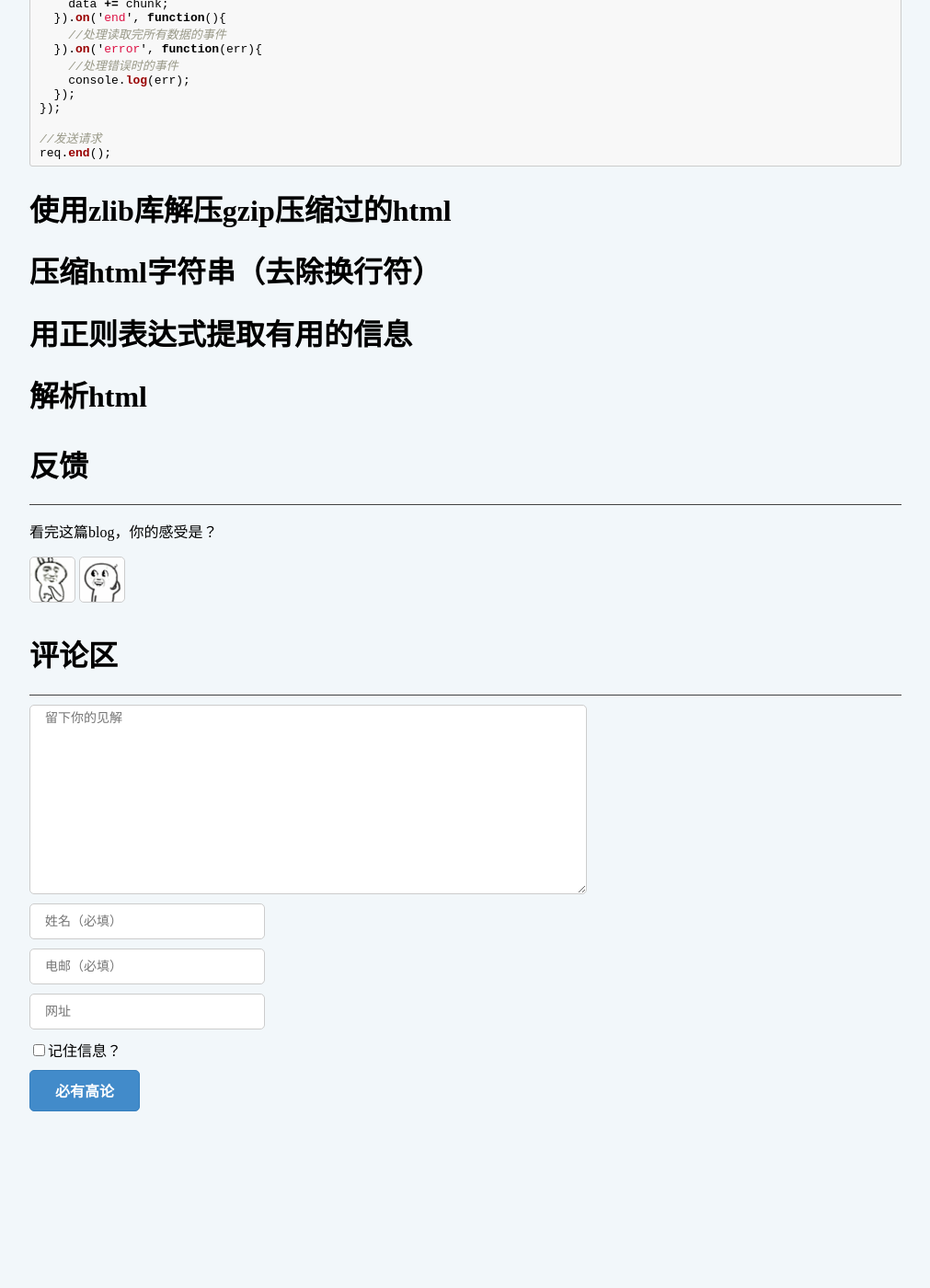
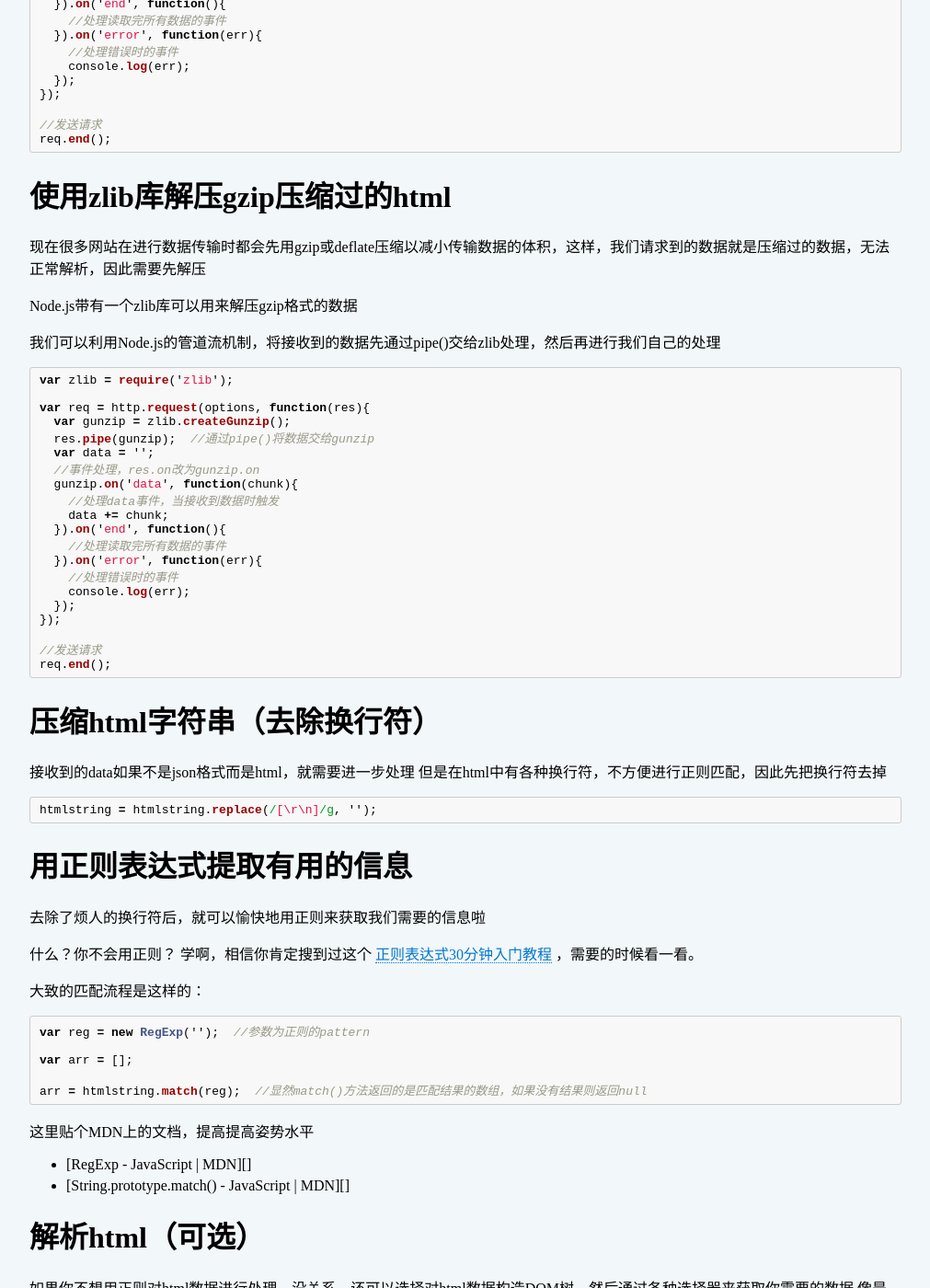
Before and after one commit to ChuChencheng/ChuChencheng.github.io, a Jekyll site: the page built from _posts/2016-08-19-nodejs-crawl.md, in a window 1280 px wide and 1400 px high, scrolled down 1164 px. Shown: the whole window at 92% size, without its empty margins (134-1145 px from the left). Built offline with Jekyll 4.4.1, drawn with Linux system fonts in a browser that asks for light colours; nearby versions of some CDN libraries; before the commit the page ends 2402 px from its top, so only the background shows below that; some of the changed text lies outside the part shown.

Commit message:
update posts

````diff
--- a/_posts/2016-08-19-nodejs-crawl.md
+++ b/_posts/2016-08-19-nodejs-crawl.md
@@ -57,9 +57,8 @@ req.end();
 这种情况下，会触发多次res的data事件，因此可以先定义一个变量，然后在data事件处理函数中将接收到的数据拼接起来
 
 ```javascript
-var data = '';
-
 var req = http.request(options, function(res){
+  var data = '';
   res.on('data', function(chunk){
     //处理data事件，当接收到数据时触发
     data += chunk;
@@ -77,14 +76,83 @@ req.end();
 
 # 使用zlib库解压gzip压缩过的html
 
+现在很多网站在进行数据传输时都会先用gzip或deflate压缩以减小传输数据的体积，这样，我们请求到的数据就是压缩过的数据，无法正常解析，因此需要先解压
+
+Node.js带有一个zlib库可以用来解压gzip格式的数据
+
+我们可以利用Node.js的管道流机制，将接收到的数据先通过pipe()交给zlib处理，然后再进行我们自己的处理
+
+```javascript
+var zlib = require('zlib');
+
+var req = http.request(options, function(res){
+  var gunzip = zlib.createGunzip();
+  res.pipe(gunzip);  //通过pipe()将数据交给gunzip
+  var data = '';
+  //事件处理，res.on改为gunzip.on
+  gunzip.on('data', function(chunk){
+    //处理data事件，当接收到数据时触发
+    data += chunk;
+  }).on('end', function(){
+    //处理读取完所有数据的事件
+  }).on('error', function(err){
+    //处理错误时的事件
+    console.log(err);
+  });
+});
+
+//发送请求
+req.end();
+```
+
 # 压缩html字符串（去除换行符）
+
+接收到的data如果不是json格式而是html，就需要进一步处理
+但是在html中有各种换行符，不方便进行正则匹配，因此先把换行符去掉
+
+```javascript
+htmlstring = htmlstring.replace(/[\r\n]/g, '');
+```
 
 # 用正则表达式提取有用的信息
 
-# 解析html
+去除了烦人的换行符后，就可以愉快地用正则来获取我们需要的信息啦
+
+什么？你不会用正则？
+学啊，相信你肯定搜到过这个 [正则表达式30分钟入门教程][] ，需要的时候看一看。
+
+大致的匹配流程是这样的：
+
+```javascript
+var reg = new RegExp('');  //参数为正则的pattern
+
+var arr = [];
+
+arr = htmlstring.match(reg);  //显然match()方法返回的是匹配结果的数组，如果没有结果则返回null
+```
+
+这里贴个MDN上的文档，提高提高姿势水平
+* [RegExp - JavaScript \| MDN][]
+* [String.prototype.match() - JavaScript \| MDN][]
+
+# 解析html（可选）
+
+如果你不想用正则对html数据进行处理，没关系，还可以选择对html数据构造DOM树，然后通过各种选择器来获取你需要的数据
+像是node-jquery、node-htmlparser之类的，具体的做法问Google吧，这边贴上一篇文章供参考 [NodeJS 中寻找可用的 HTMLParser][]
+我也没用过，就不多说了。
+
+# 参考
+
+* [How do I ungzip (decompress) a NodeJS request's module gzip response body?][]
+* [正则表达式30分钟入门教程][]
+* [RegExp - JavaScript \| MDN][]
+* [String.prototype.match() - JavaScript \| MDN][]
 
 
 
 
-
-[解压gzip]: http://stackoverflow.com/questions/12148948/how-do-i-ungzip-decompress-a-nodejs-requests-module-gzip-response-body
+[How do I ungzip (decompress) a NodeJS request's module gzip response body?]: http://stackoverflow.com/questions/12148948/how-do-i-ungzip-decompress-a-nodejs-requests-module-gzip-response-body
+[正则表达式30分钟入门教程]: http://www.jb51.net/tools/zhengze.html
+[RegExp - JavaScript \| MDN]: https://developer.mozilla.org/zh-CN/docs/Web/JavaScript/Reference/Global_Objects/RegExp
+[String.prototype.match() - JavaScript \| MDN]: https://developer.mozilla.org/zh-CN/docs/Web/JavaScript/Reference/Global_Objects/String/match
+[NodeJS 中寻找可用的 HTMLParser]: https://cnodejs.org/topic/4fa0d3a1cc088b063a2e04a2
````
Also changed, not shown: _posts/2016-08-09-how-to-get-this-value.md (+2 -2 lines).
